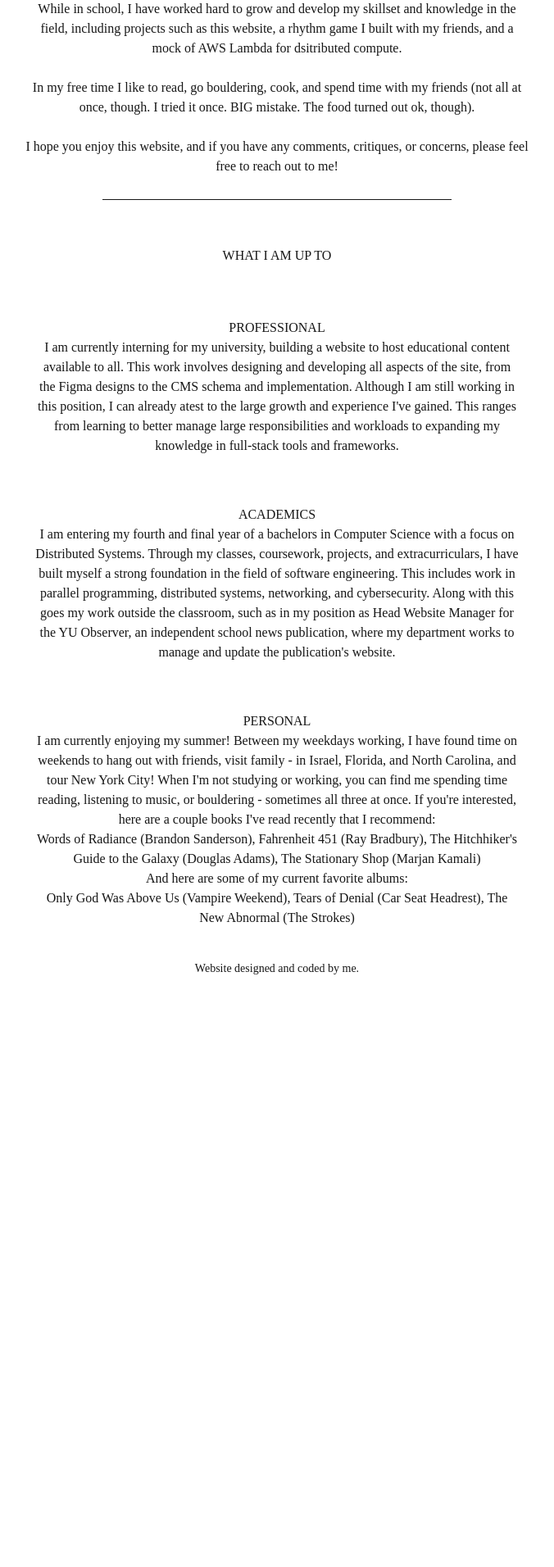
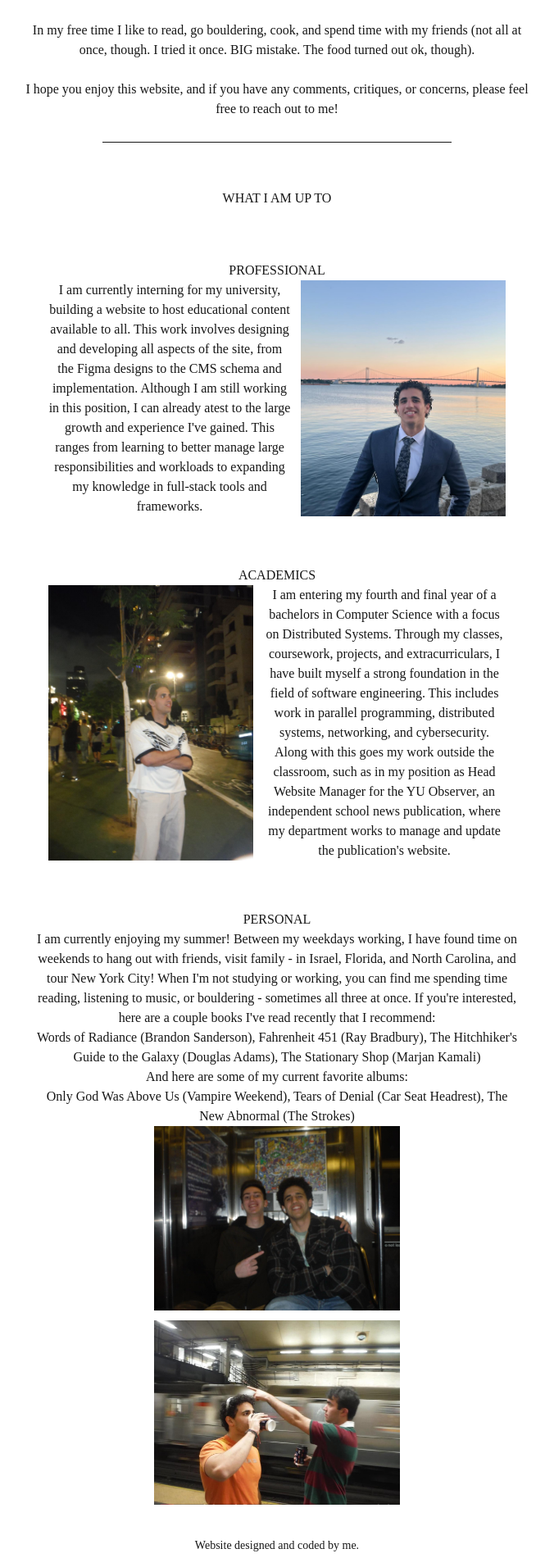
Before and after one commit to NoamBenS/portfolio-website, a Next.js app: page / in a window 1280 px wide. Shown: the part 562-2474 px from the top of the page at 82% size, without its empty margins (302-978 px from the left). Before the commit the page ends 1770 px from the top, so only its background shows below. Built offline with nearby package versions, Linux system fonts and the light colour scheme.

Commit message:
Images be updating

```diff
--- a/src/app/page.tsx
+++ b/src/app/page.tsx
@@ -45,14 +45,6 @@ export default function Home() {
             ))}
           </PopoverContent>
         </Popover>
-        <div className="flex flex-col items-center">
-          <Image
-            src="/images/tel-aviv.jpg"
-            width={250}
-            height={200}
-            alt="tel-aviv"
-          />
-        </div>
         <Tabs
           defaultValue="overview"
           className="pt-10 flex flex-col items-center"
@@ -63,6 +55,14 @@ export default function Home() {
             <TabsTrigger value="skills">SKILLS</TabsTrigger>
           </TabsList>
           <TabsContent value="overview" className="md:max-w-1/2 max-w-full">
+            <div className="flex flex-col items-center">
+              <Image
+                src="/images/rockclimbing.jpg"
+                width={350}
+                height={200}
+                alt="rock-climbing"
+              />
+            </div>
             <p className="p-3">
               Hey! I&apos;m Noam, an Honors Computer Science student at Yeshiva
               University.
@@ -131,16 +131,28 @@ export default function Home() {
           <Card className="border-none shadow-none">
             <CardContent>
               <h1>PROFESSIONAL</h1>
-              <p>
-                I am currently interning for my university, building a website
-                to host educational content available to all. This work involves
-                designing and developing all aspects of the site, from the Figma
-                designs to the CMS schema and implementation. Although I am
-                still working in this position, I can already atest to the large
-                growth and experience I&apos;ve gained. This ranges from
-                learning to better manage large responsibilities and workloads
-                to expanding my knowledge in full-stack tools and frameworks.
-              </p>
+              <div className="flex flex-row flex-wrap gap-3 justify-center">
+                <div className="md:max-w-1/2">
+                  <p>
+                    I am currently interning for my university, building a
+                    website to host educational content available to all. This
+                    work involves designing and developing all aspects of the
+                    site, from the Figma designs to the CMS schema and
+                    implementation. Although I am still working in this
+                    position, I can already atest to the large growth and
+                    experience I&apos;ve gained. This ranges from learning to
+                    better manage large responsibilities and workloads to
+                    expanding my knowledge in full-stack tools and frameworks.
+                  </p>
+                </div>
+                <Image
+                  src="/images/headshot.jpg"
+                  width={250}
+                  height={200}
+                  alt="headshot"
+                  className="object-cover"
+                />
+              </div>
             </CardContent>
           </Card>
         </div>
@@ -148,18 +160,29 @@ export default function Home() {
           <Card className="border-none shadow-none">
             <CardContent>
               <h1>ACADEMICS</h1>
-              <p>
-                I am entering my fourth and final year of a bachelors in
-                Computer Science with a focus on Distributed Systems. Through my
-                classes, coursework, projects, and extracurriculars, I have
-                built myself a strong foundation in the field of software
-                engineering. This includes work in parallel programming,
-                distributed systems, networking, and cybersecurity. Along with
-                this goes my work outside the classroom, such as in my position
-                as Head Website Manager for the YU Observer, an independent
-                school news publication, where my department works to manage and
-                update the publication&apos;s website.
-              </p>
+              <div className="flex flex-row flex-wrap gap-3 justify-center">
+                <Image
+                  src="/images/tel-aviv.jpg"
+                  width={250}
+                  height={200}
+                  alt="tel-aviv"
+                />
+                <div className="md:max-w-1/2">
+                  <p>
+                    I am entering my fourth and final year of a bachelors in
+                    Computer Science with a focus on Distributed Systems.
+                    Through my classes, coursework, projects, and
+                    extracurriculars, I have built myself a strong foundation in
+                    the field of software engineering. This includes work in
+                    parallel programming, distributed systems, networking, and
+                    cybersecurity. Along with this goes my work outside the
+                    classroom, such as in my position as Head Website Manager
+                    for the YU Observer, an independent school news publication,
+                    where my department works to manage and update the
+                    publication&apos;s website.
+                  </p>
+                </div>
+              </div>
             </CardContent>
           </Card>
         </div>
@@ -177,14 +200,30 @@ export default function Home() {
                 a couple books I&apos;ve read recently that I recommend:
                 <br />
                 Words of Radiance (Brandon Sanderson), Fahrenheit 451 (Ray
-                Bradbury), The Hitchhiker&apos;s Guide to the Galaxy
-                (Douglas Adams), The Stationary Shop (Marjan Kamali)
+                Bradbury), The Hitchhiker&apos;s Guide to the Galaxy (Douglas
+                Adams), The Stationary Shop (Marjan Kamali)
                 <br />
                 And here are some of my current favorite albums:
                 <br />
                 Only God Was Above Us (Vampire Weekend), Tears of Denial (Car
                 Seat Headrest), The New Abnormal (The Strokes)
               </p>
+              <div className="flex flex-row flex-wrap gap-3 justify-center">
+                <Image
+                  src="/images/subway.jpg"
+                  width={300}
+                  height={200}
+                  alt="subway"
+                  className="object-cover"
+                />
+                <Image
+                  src="/images/subwayplat.jpg"
+                  width={300}
+                  height={200}
+                  alt="subway"
+                  className="object-cover"
+                />
+              </div>
             </CardContent>
           </Card>
         </div>
```
Also changed, not shown: public/images/headshot.jpg (added), public/images/subwayplat.jpg (added).
